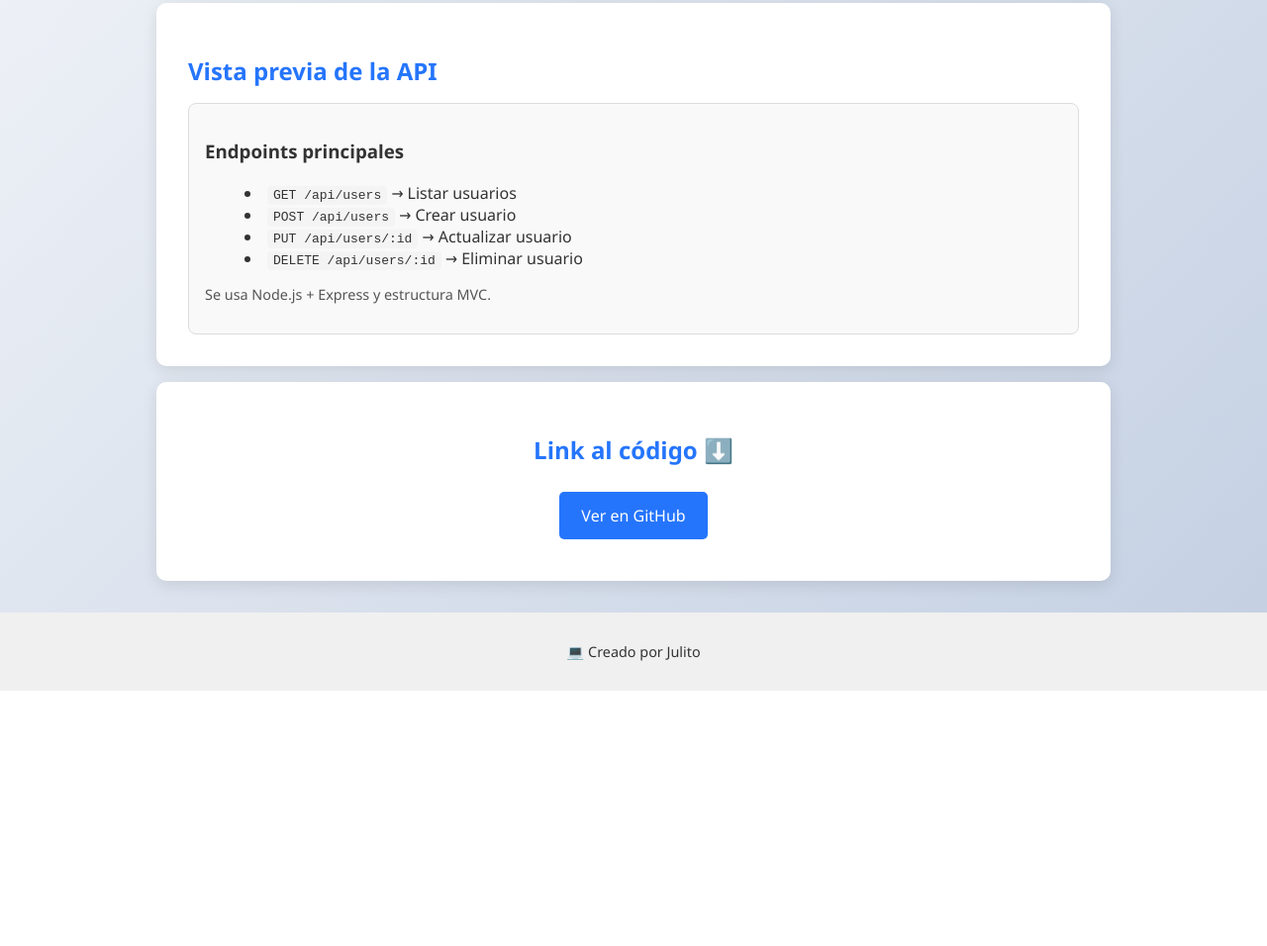
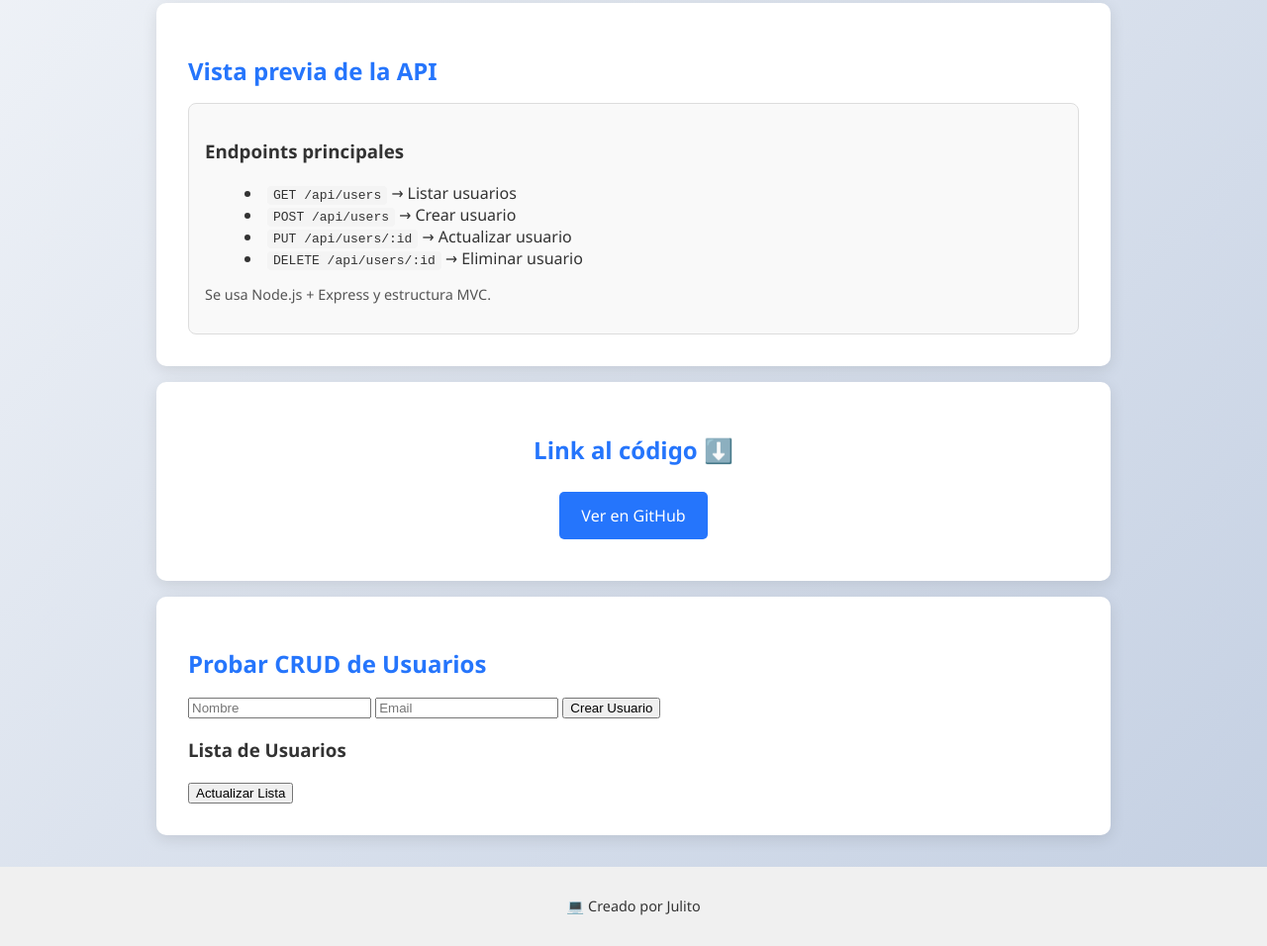
Before and after one commit to jjulito/crud-usuarios, a website: page index.html in a window 1280 px wide. Shown: the part 384-1340 px from the top of the page at 99% size. Before the commit the page ends 1082 px from the top, so only its background shows below. Drawn offline with Linux system fonts and the light colour scheme; no server answers.

Commit message:
Update index.html

```diff
--- a/index.html
+++ b/index.html
@@ -37,8 +37,67 @@
         <a href="https://github.com/jjulito/crud-usuarios" target="_blank" class="btn">Ver en GitHub</a>
     </section>
 
+    <!-- Sección de prueba del CRUD -->
+  <section class="crud-test">
+    <h2>Probar CRUD de Usuarios</h2>
+    <div class="crud-form">
+      <input type="text" id="name" placeholder="Nombre">
+      <input type="email" id="email" placeholder="Email">
+      <button onclick="createUser()">Crear Usuario</button>
+    </div>
+    <div class="crud-results">
+      <h3>Lista de Usuarios</h3>
+      <ul id="user-list"></ul>
+      <button onclick="loadUsers()">Actualizar Lista</button>
+    </div>
+  </section>
+
     <footer>
         <p>💻 Creado por Julito</p>
     </footer>
+
+    <script>
+    const API_URL = "https://tu-backend-url.com/api/users"; // 🔹 Cambia por tu URL real después de deploy
+
+    async function loadUsers() {
+      try {
+        const res = await fetch(API_URL);
+        const users = await res.json();
+        const list = document.getElementById("user-list");
+        list.innerHTML = "";
+        users.forEach(u => {
+          const li = document.createElement("li");
+          li.textContent = `ID: ${u.id} - ${u.name} (${u.email})`;
+          list.appendChild(li);
+        });
+      } catch (err) {
+        console.error(err);
+        alert("Error cargando usuarios. Asegúrate de que tu backend esté desplegado.");
+      }
+    }
+
+    async function createUser() {
+      const name = document.getElementById("name").value;
+      const email = document.getElementById("email").value;
+      if (!name || !email) {
+        alert("Completa todos los campos");
+        return;
+      }
+      try {
+        await fetch(API_URL, {
+          method: "POST",
+          headers: { "Content-Type": "application/json" },
+          body: JSON.stringify({ name, email })
+        });
+        loadUsers();
+      } catch (err) {
+        console.error(err);
+        alert("Error creando usuario.");
+      }
+    }
+
+    loadUsers();
+  </script>
+
 </body>
 </html>
```
